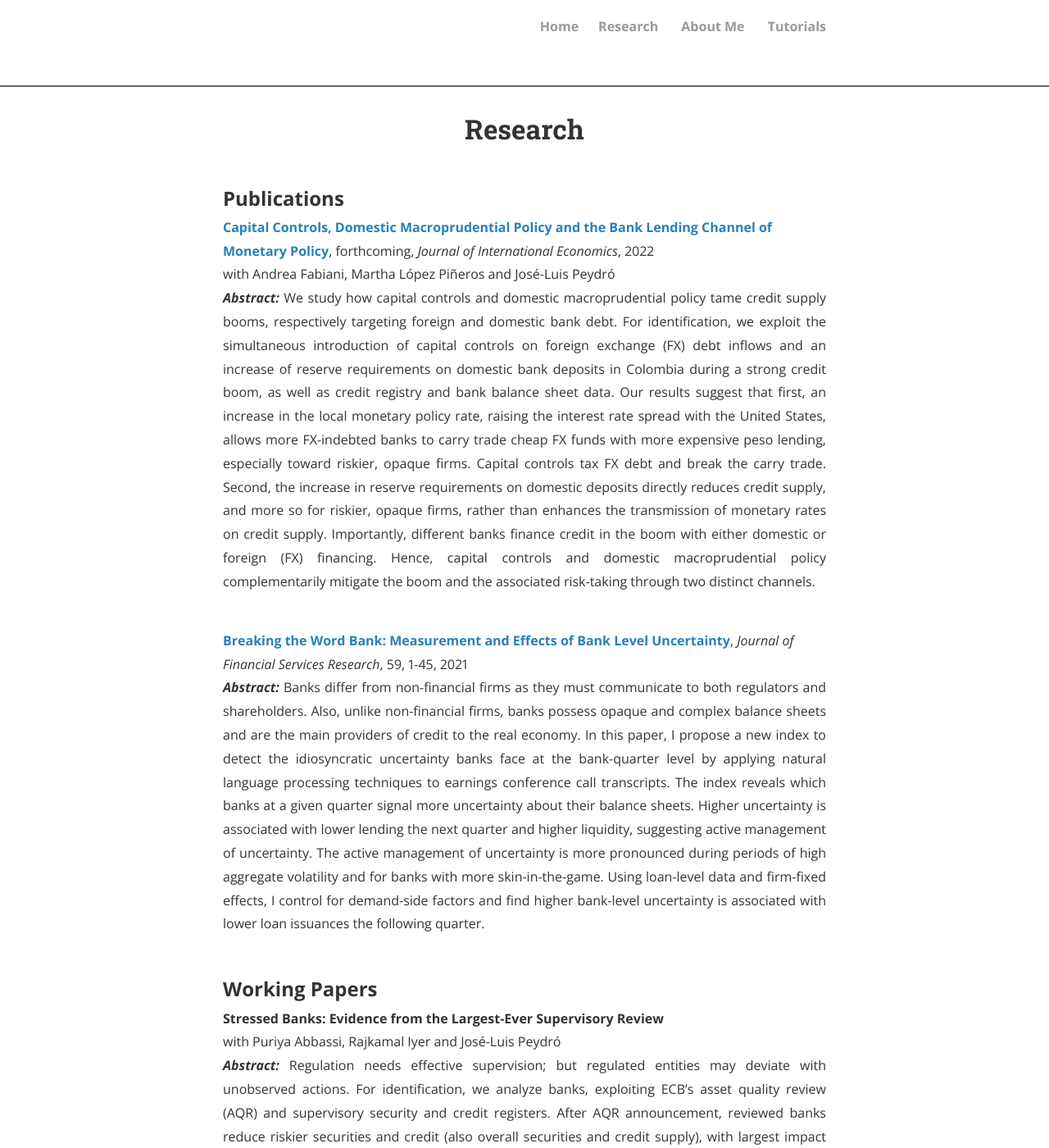
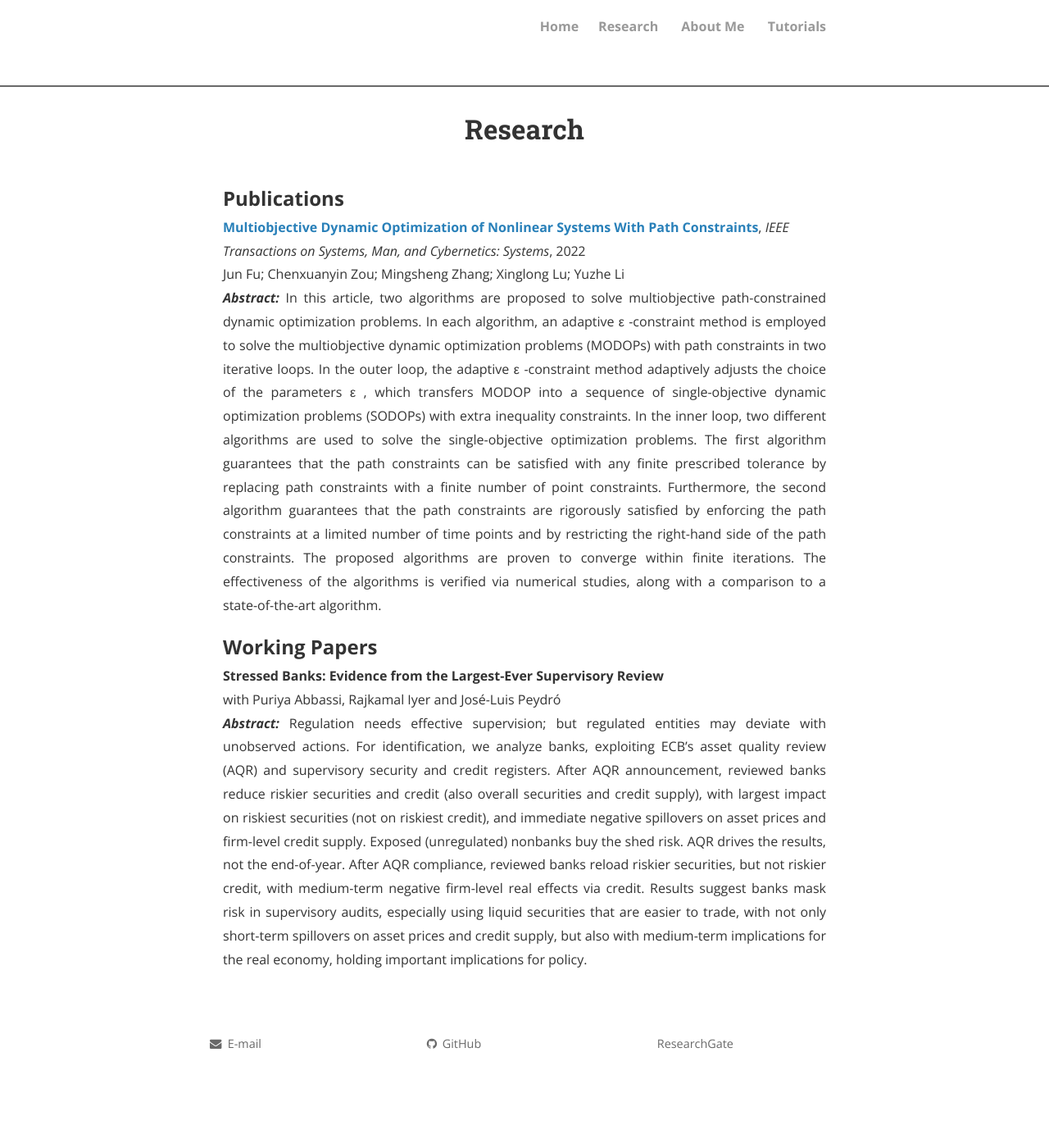
Before and after one commit to zcxy-academic/zcxy-academic.github.io, a Jekyll site: the page built from research.html, in a window 1280 px wide and 1400 px high. Shown: the whole window at 82% size. Built offline with Jekyll 4.4.1, drawn with Linux system fonts in a browser that asks for light colours; nearby versions of some CDN libraries; comment, search, counter and statistics services are not loaded; a style sheet for code colours, icons or effects is not loaded; some of the changed text lies outside the part shown.

Commit message:
Update research.html

```diff
--- a/research.html
+++ b/research.html
@@ -5,15 +5,10 @@ permalink: /research/
 ---
 
 <font size="+2"><strong> Publications</strong></font><br>
-<strong><a href="https://www.fdic.gov/analysis/cfr/working-papers/2021/cfr-wp2021-06.pdf">Capital Controls, Domestic Macroprudential Policy and the Bank Lending Channel of Monetary Policy</a></strong>, forthcoming, <i>Journal of International Economics</i>, 2022<br>with Andrea Fabiani, Martha L&oacute;pez Pi&ntilde;eros and Jos&eacute;-Luis Peydr&oacute;<br>
-<p style="text-align:justify"><b><i>Abstract: </i></b>We study how capital controls and domestic macroprudential policy tame credit supply booms, respectively targeting foreign and domestic bank debt. For identification, we exploit the simultaneous introduction of capital controls on foreign exchange (FX) debt inflows and an increase of reserve requirements on domestic bank deposits in Colombia during a strong credit boom, as well as credit registry and bank balance sheet data. Our results suggest that first, an increase in the local monetary policy rate, raising the interest rate spread with the United States, allows more FX-indebted banks to carry trade cheap FX funds with more expensive peso lending, especially toward riskier, opaque firms. Capital controls tax FX debt and break the carry trade. Second, the increase in reserve requirements on domestic deposits directly reduces credit supply, and more so for riskier, opaque firms, rather than enhances the transmission of monetary rates on credit supply. Importantly, different banks finance credit in the boom with either domestic or foreign (FX) financing. Hence, capital controls and domestic macroprudential policy complementarily mitigate the boom and the associated risk-taking through two distinct channels. </p>
-<br>
-<strong><a href="https://rdcu.be/b53FH">Breaking the Word Bank: Measurement and Effects of Bank Level Uncertainty</a></strong>, <i>Journal of Financial Services Research</i>, 59, 1-45, 2021<br>
-<p style="text-align:justify"><b><i>Abstract: </i></b>Banks differ from non-financial firms as they must communicate to both regulators and shareholders. Also, unlike non-financial firms, banks possess opaque and complex balance sheets and are the main providers of credit to the real economy. In this paper, I propose a new index to detect the idiosyncratic uncertainty banks face at the bank-quarter level by applying natural language processing techniques to earnings conference call transcripts. The index reveals which banks at a given quarter signal more uncertainty about their balance sheets. Higher uncertainty is associated with lower lending the next quarter and higher liquidity, suggesting active management of uncertainty. The active management of uncertainty is more pronounced during periods of high aggregate volatility and for banks with more skin-in-the-game. Using loan-level data and firm-fixed effects, I control for demand-side factors and find higher bank-level uncertainty is associated with lower loan issuances the following quarter.</p>
-<br>
+<strong><a href="https://ieeexplore.ieee.org/document/9888236">Multiobjective Dynamic Optimization of Nonlinear Systems With Path Constraints</a></strong>, <i>IEEE Transactions on Systems, Man, and Cybernetics: Systems</i>, 2022<br>Jun Fu; Chenxuanyin Zou; Mingsheng Zhang; Xinglong Lu; Yuzhe Li<br>
+<p style="text-align:justify"><b><i>Abstract: </i></b>In this article, two algorithms are proposed to solve multiobjective path-constrained dynamic optimization problems. In each algorithm, an adaptive ε -constraint method is employed to solve the multiobjective dynamic optimization problems (MODOPs) with path constraints in two iterative loops. In the outer loop, the adaptive ε -constraint method adaptively adjusts the choice of the parameters ε , which transfers MODOP into a sequence of single-objective dynamic optimization problems (SODOPs) with extra inequality constraints. In the inner loop, two different algorithms are used to solve the single-objective optimization problems. The first algorithm guarantees that the path constraints can be satisfied with any finite prescribed tolerance by replacing path constraints with a finite number of point constraints. Furthermore, the second algorithm guarantees that the path constraints are rigorously satisfied by enforcing the path constraints at a limited number of time points and by restricting the right-hand side of the path constraints. The proposed algorithms are proven to converge within finite iterations. The effectiveness of the algorithms is verified via numerical studies, along with a comparison to a state-of-the-art algorithm. </p>
+
+
 <font size="+2"><strong> Working Papers</strong></font><br>
 <strong>Stressed Banks: Evidence from the Largest-Ever Supervisory Review</strong><br>with Puriya Abbassi, Rajkamal Iyer and Jos&eacute;-Luis Peydr&oacute;<br>
 <p style="text-align:justify"><b><i>Abstract: </i></b>Regulation needs effective supervision; but regulated entities may deviate with unobserved actions. For identification, we analyze banks, exploiting ECB’s asset quality review (AQR) and supervisory security and credit registers. After AQR announcement, reviewed banks reduce riskier securities and credit (also overall securities and credit supply), with largest impact on riskiest securities (not on riskiest credit), and immediate negative spillovers on asset prices and firm-level credit supply. Exposed (unregulated) nonbanks buy the shed risk. AQR drives the results, not the end-of-year. After AQR compliance, reviewed banks reload riskier securities, but not riskier credit, with medium-term negative firm-level real effects via credit. Results suggest banks mask risk in supervisory audits, especially using liquid securities that are easier to trade, with not only short-term spillovers on asset prices and credit supply, but also with medium-term implications for the real economy, holding important implications for policy.</p><br>
-<br>
-<strong><a href="https://www.dropbox.com/s/w82vfneoeyvmhe5/Capital_Controls_Corporate_Debt_Real_Effects.pdf?dl=0"> Capital Controls, Corporate Debt and Real Effects</a></strong><br>with Andrea Fabiani, Martha L&oacute;pez Pi&ntilde;eros and Jos&eacute;-Luis Peydr&oacute;<br>
-<p style="text-align:justify"><b><i>Abstract: </i></b>Non-US firms have massively borrowed dollars (foreign currency, FX), leading to booms and crises. We show the real effects of capital controls, including benefits, through a firm-debt mechanism. For identification, we exploit a tax on FX-debt inflows in Colombia before the global financial crisis (GFC), and administrative, proprietary datasets, including credit register data and FX-debt inflows. Capital controls substantially reduce FX-debt inflows (larger for more-exposed-FX firms). Moreover, firms with weaker local banking relationships cannot substitute FX-debt with domestic-debt, thereby reducing imports. However, capital controls improve exports during the GFC –by preemptively reducing pre-crisis firm-level debt–, especially for financially-constrained firms.</p><br>
```
